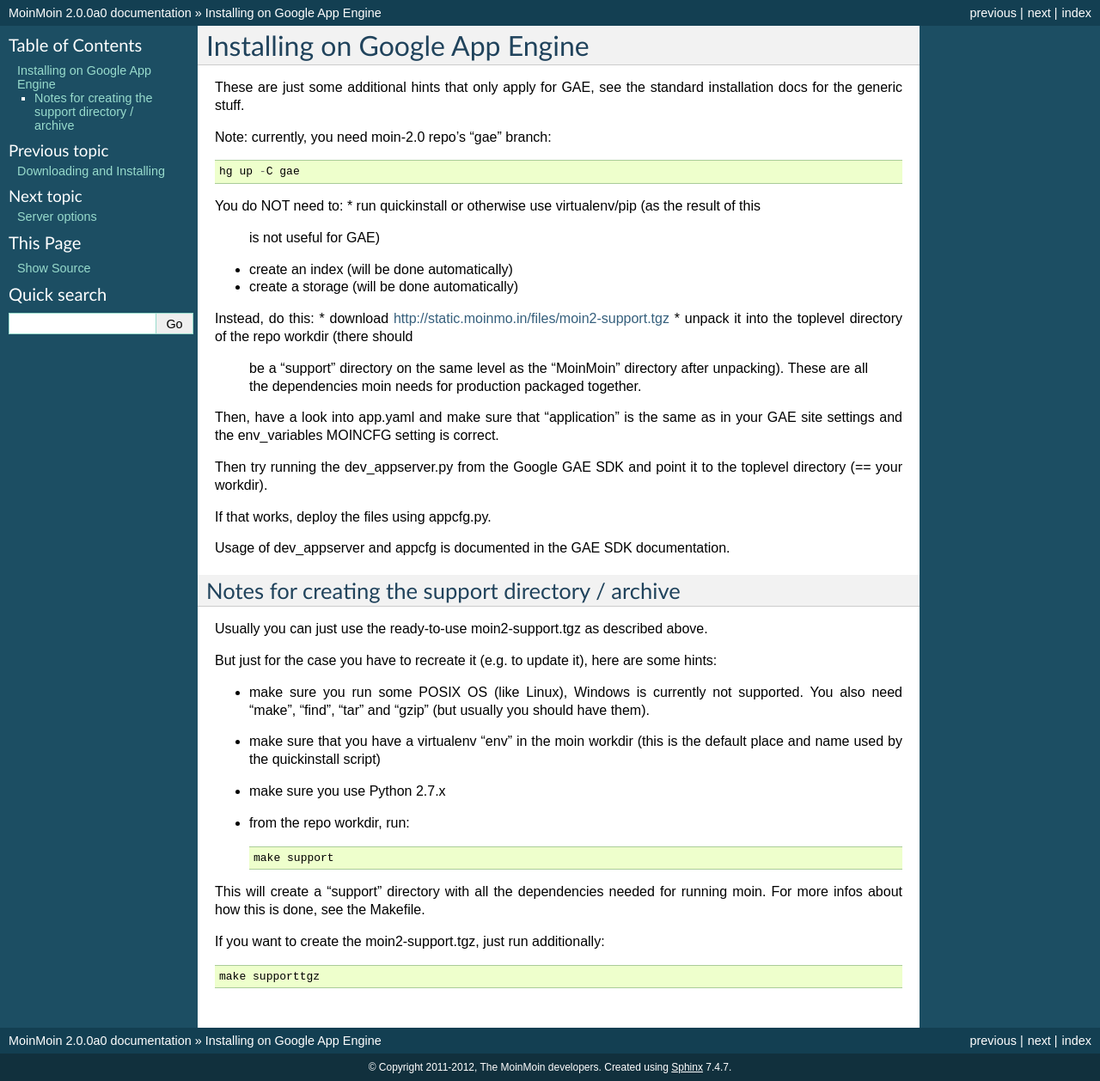
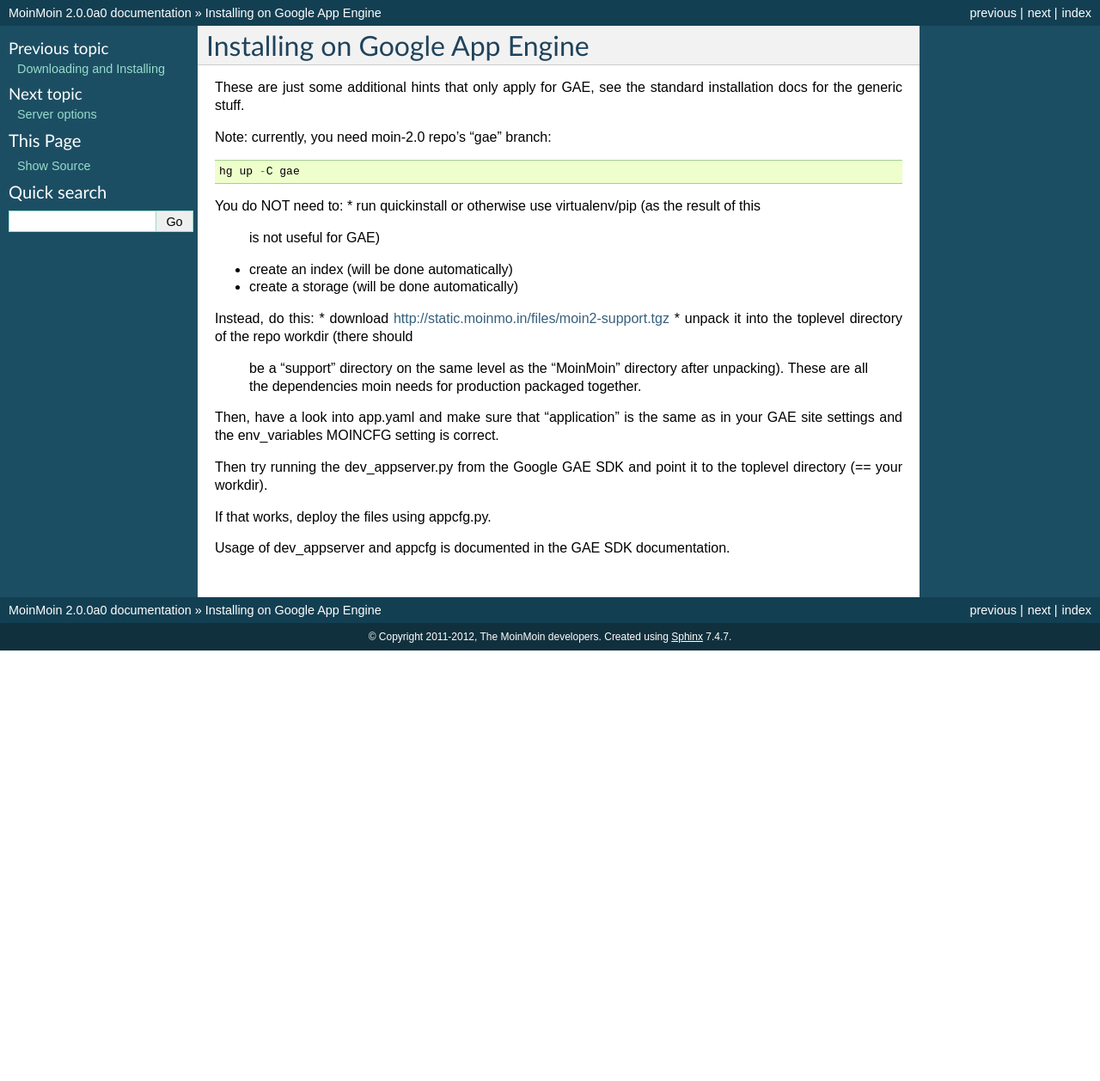
Before and after one commit to bhrigu123/moin-2.0-beta, a Sphinx documentation site: the page built from docs/admin/install_gae.rst, in a window 1280 px wide. Shown: the whole page at 86% size. Built offline with Sphinx 7.4.7, drawn with Linux system fonts in a browser that asks for light colours; pages that are not in the unit, such as notebooks, are missing from menus; after the commit the page ends 900 px from its top, so only the background shows below that.

Commit message:
docs: move the support archive creation docs to the developer docs

```diff
--- a/docs/admin/install_gae.rst
+++ b/docs/admin/install_gae.rst
@@ -31,28 +31,3 @@
 If that works, deploy the files using appcfg.py.
 
 Usage of dev_appserver and appcfg is documented in the GAE SDK documentation.
-
-
-Notes for creating the support directory / archive
-==================================================
-Usually you can just use the ready-to-use moin2-support.tgz as described above.
-
-But just for the case you have to recreate it (e.g. to update it), here are
-some hints:
-
-* make sure you run some POSIX OS (like Linux), Windows is currently not
-  supported. You also need "make", "find", "tar" and "gzip" (but usually you
-  should have them).
-* make sure that you have a virtualenv "env" in the moin workdir (this is
-  the default place and name used by the quickinstall script)
-* make sure you use Python 2.7.x
-* from the repo workdir, run::
-
-    make support
-
-This will create a "support" directory with all the dependencies needed for
-running moin. For more infos about how this is done, see the Makefile.
-
-If you want to create the moin2-support.tgz, just run additionally::
-
-    make supporttgz
--- a/docs/index.rst
+++ b/docs/index.rst
@@ -58,6 +58,7 @@
    :maxdepth: 2
 
    devel/development
+   devel/create_support_archive
 
 Autogenerated API docs
 ======================
```
Also changed, not shown: docs/devel/create_support_archive.rst (added, +28 -0 lines).
